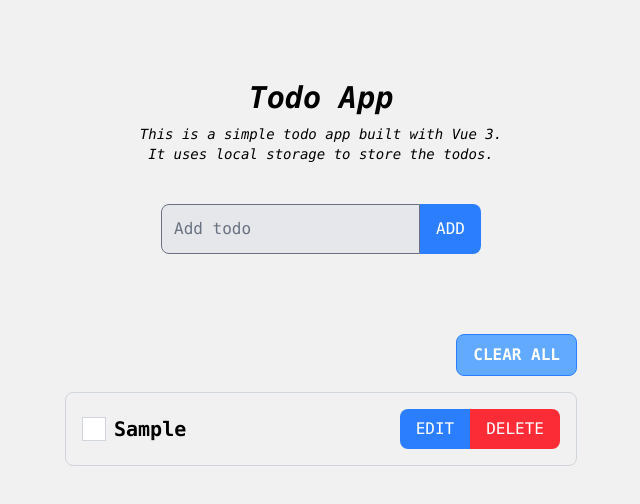
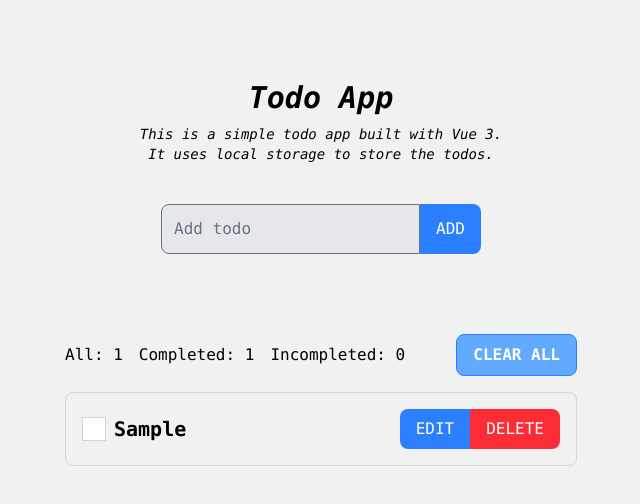
Before and after one commit to AhmedNawaf/todos-vue-pure, a Vue app: page / in a window 1280 px wide. Both pictures are taken after typing "Sample" into the empty fields and a click on the button "ADD". Shown: the top 504 px of the page, without its empty margins (319-959 px from the left). Built offline with nearby package versions, Linux system fonts and the light colour scheme.

Commit message:
fix: todos filters

```diff
--- a/src/App.vue
+++ b/src/App.vue
@@ -3,7 +3,8 @@ import TodoForm from './components/TodoForm.vue'
 import TodoCard from './components/TodoCard.vue'
 import useTodos from './composables/useTodos'
 
-const { todos, addTodo, toggleTodo, deleteTodo, editTodo } = useTodos()
+const { all, counts, current, setFilter, clearAll, addTodo, toggleTodo, deleteTodo, editTodo } =
+  useTodos()
 </script>
 
 <template>
@@ -16,15 +17,36 @@ const { todos, addTodo, toggleTodo, deleteTodo, editTodo } = useTodos()
     <TodoForm @add-todo="addTodo" />
   </div>
   <div class="flex flex-col max-w-lg mx-auto gap-4 mt-20">
-    <button
-      class="border border-blue-500 bg-blue-400/90 text-white px-4 py-2 cursor-pointer self-end font-semibold uppercase rounded-lg"
-      @click="todos = []"
-      v-if="todos.length"
-    >
-      Clear All
-    </button>
+    <div class="flex items-center justify-between gap-4" v-if="all.length">
+      <div class="flex gap-4">
+        <button
+          class="hover:underline hover:text-blue-500 cursor-pointer"
+          @click="setFilter('all')"
+        >
+          All: {{ counts.all }}
+        </button>
+        <button
+          class="hover:underline hover:text-blue-500 cursor-pointer"
+          @click="setFilter('completed')"
+        >
+          Completed: {{ counts.completed }}
+        </button>
+        <button
+          class="hover:underline hover:text-blue-500 cursor-pointer"
+          @click="setFilter('incompleted')"
+        >
+          Incompleted: {{ counts.incompleted }}
+        </button>
+      </div>
+      <button
+        class="border border-blue-500 bg-blue-400/90 text-white px-4 py-2 cursor-pointer font-semibold uppercase rounded-lg"
+        @click="clearAll"
+      >
+        Clear All
+      </button>
+    </div>
     <TodoCard
-      v-for="todo in todos"
+      v-for="todo in current"
       :key="todo.id"
       :todo="todo"
       @toggle-todo="toggleTodo"
--- a/src/composables/useTodos.ts
+++ b/src/composables/useTodos.ts
@@ -1,4 +1,5 @@
 import useLocalStorage from './useLocalStorage'
+import { computed, ref } from 'vue'
 
 export interface Todo {
   id: string
@@ -6,8 +7,31 @@ export interface Todo {
   completed: boolean
 }
 
+type TodoFilter = 'all' | 'completed' | 'incompleted'
+
 export default function useTodos() {
   const todos = useLocalStorage<Todo[]>('todos', [])
+  const filter = ref<TodoFilter>('all')
+  const filters: Record<TodoFilter, (list: Todo[]) => Todo[]> = {
+    all: (list) => list,
+    completed: (list) => list.filter((t) => !t.completed),
+    incompleted: (list) => list.filter((t) => t.completed),
+  }
+  const currentTodos = computed(() => filters[filter.value](todos.value))
+  const counts = computed(() => ({
+    all: todos.value.length,
+    completed: filters.completed(todos.value).length,
+    incompleted: filters.incompleted(todos.value).length,
+    current: currentTodos.value.length,
+  }))
+
+  function setFilter(f: TodoFilter) {
+    filter.value = f
+  }
+
+  function clearAll() {
+    todos.value = []
+  }
 
   function addTodo(title: string) {
     todos.value.push({
@@ -31,7 +55,11 @@ export default function useTodos() {
   }
 
   return {
-    todos,
+    all: todos,
+    setFilter,
+    current: currentTodos,
+    counts,
+    clearAll,
     addTodo,
     toggleTodo,
     deleteTodo,
```
